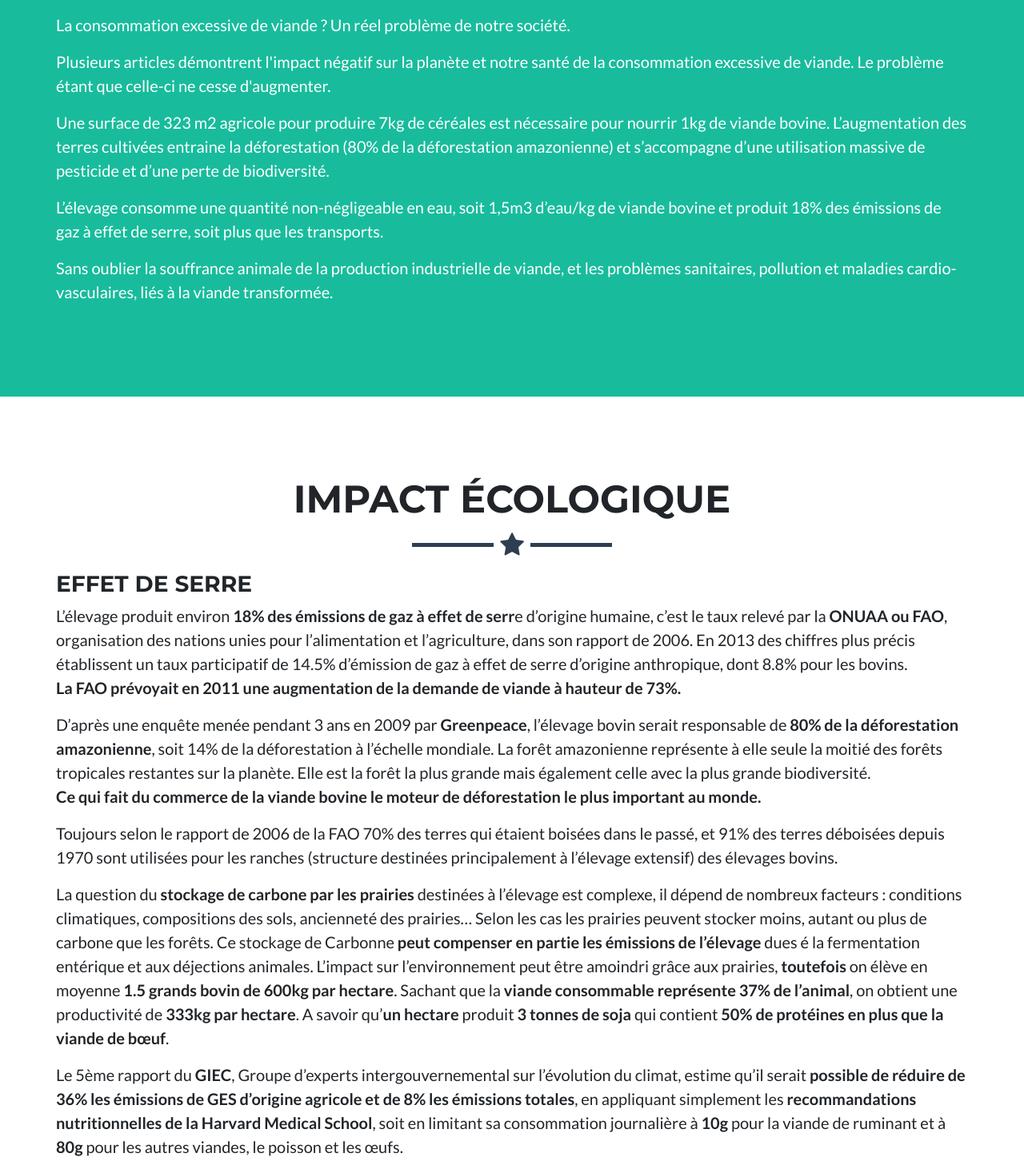
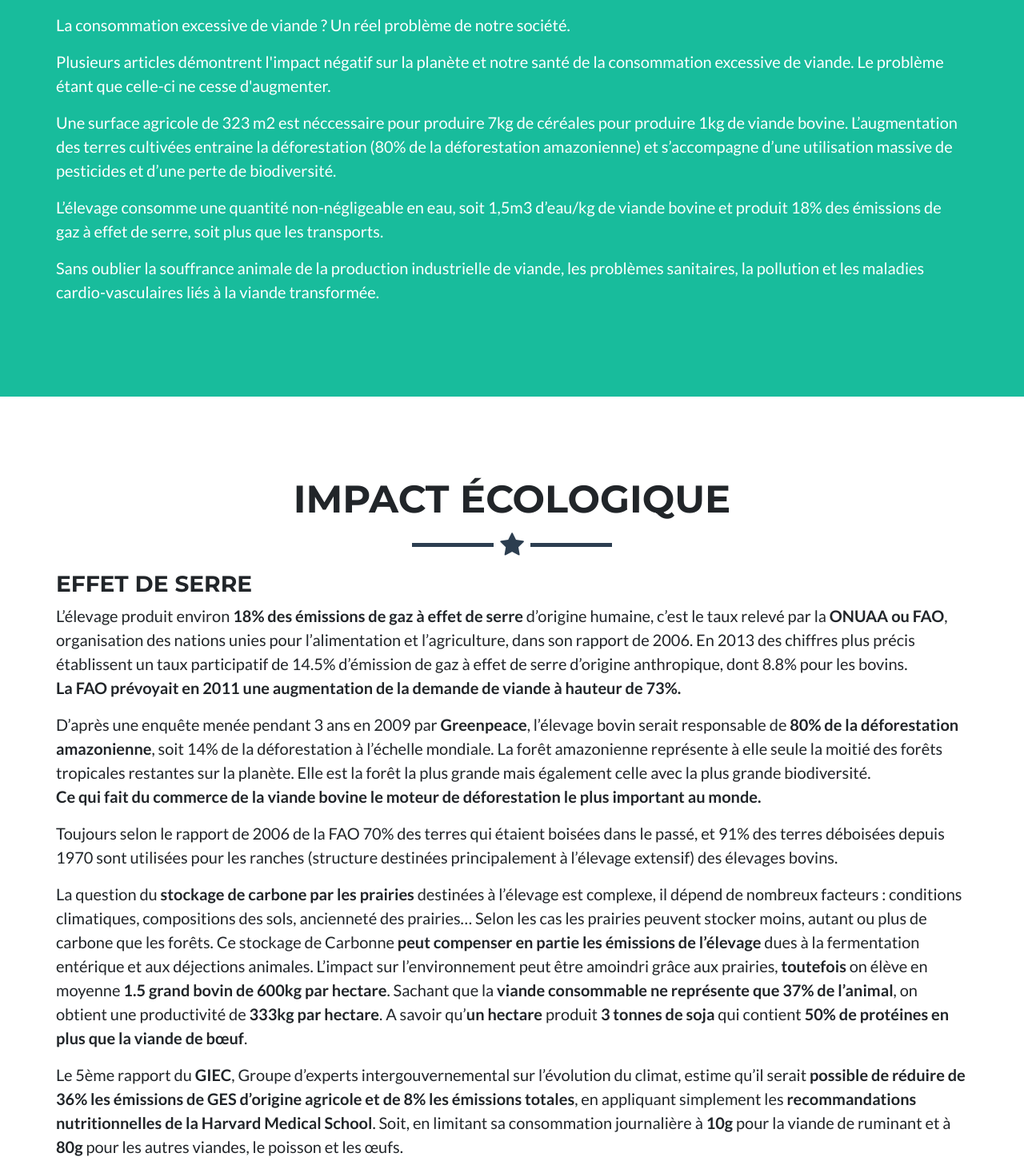
Before and after one commit to heig-vd-tweb2017/digital-story-telling-client, a plain HTML site: page src/index.html in a window 1280 px wide. Shown: the part 1501-2953 px from the top of the page at 80% size. Drawn offline with Linux system fonts and the light colour scheme.

Commit message:
Correction sur Effet de serre

```diff
--- a/src/index.html
+++ b/src/index.html
@@ -96,15 +96,15 @@
               Plusieurs articles démontrent l'impact négatif sur la planète et notre santé de la consommation excessive de viande.
                Le problème étant que celle-ci ne cesse d'augmenter.
             </p><p>
-              Une surface de 323 m2 agricole pour produire 7kg de céréales est nécessaire pour nourrir 1kg de viande bovine.
+              Une surface agricole de 323 m2 est néccessaire pour produire 7kg de céréales pour produire 1kg de viande bovine.
                L’augmentation des terres cultivées entraine la déforestation (80% de la déforestation amazonienne) et s’accompagne
-                d’une utilisation massive de pesticide et d’une perte de biodiversité.
+               d’une utilisation massive de pesticides et d’une perte de biodiversité.
             </p><p>
               L’élevage consomme une quantité non-négligeable en eau, soit 1,5m3 d’eau/kg de viande bovine et produit 18% des émissions
               de gaz à effet de serre, soit plus que les transports.
             </p><p>
-              Sans oublier la souffrance animale de la production industrielle de viande, et les problèmes sanitaires, pollution et
-               maladies cardio-vasculaires, liés à la viande transformée.
+              Sans oublier la souffrance animale de la production industrielle de viande, les problèmes sanitaires, la pollution et les
+               maladies cardio-vasculaires liés à la viande transformée.
             </p>
 
         </div>
@@ -119,7 +119,7 @@
         <div class="row">
             <h3>Effet de serre</h3>
             <p>
-              L’élevage produit environ <b>18% des émissions de gaz à effet de serr</b>e d’origine humaine, c’est le taux relevé par la <b>ONUAA ou FAO</b>,
+              L’élevage produit environ <b>18% des émissions de gaz à effet de serre</b> d’origine humaine, c’est le taux relevé par la <b>ONUAA ou FAO</b>,
               organisation des nations unies pour l’alimentation et l’agriculture, dans son rapport de 2006. En 2013 des chiffres plus précis
               établissent un taux participatif de 14.5% d’émission de gaz à effet de serre d’origine anthropique, dont 8.8% pour les bovins.<br>
               <b>La FAO prévoyait en 2011 une augmentation de la demande de viande à hauteur de 73%.</b>
@@ -134,14 +134,14 @@
            </p><p>
               La question du <b>stockage de carbone par les prairies</b> destinées à l’élevage est complexe, il dépend de nombreux facteurs : conditions
               climatiques, compositions des sols, ancienneté des prairies… Selon les cas les prairies peuvent stocker moins, autant ou plus de carbone
-              que les forêts. Ce stockage de Carbonne <b>peut compenser en partie les émissions de l’élevage</b> dues é la fermentation entérique et aux
-              déjections animales. L’impact sur l’environnement peut être amoindri grâce aux prairies, <b>toutefois</b> on élève en moyenne <b>1.5 grands bovin
-              de 600kg par hectare</b>. Sachant que la <b>viande consommable représente 37% de l’animal</b>, on obtient une productivité de <b>333kg par hectare</b>.
+              que les forêts. Ce stockage de Carbonne <b>peut compenser en partie les émissions de l’élevage</b> dues à la fermentation entérique et aux
+              déjections animales. L’impact sur l’environnement peut être amoindri grâce aux prairies, <b>toutefois</b> on élève en moyenne <b>1.5 grand bovin
+              de 600kg par hectare</b>. Sachant que la <b>viande consommable ne représente que 37% de l’animal</b>, on obtient une productivité de <b>333kg par hectare</b>.
               A savoir qu’<b>un hectare</b> produit <b>3 tonnes de soja</b> qui contient <b>50% de protéines en plus que la viande de bœuf</b>.
            </p><p>
               Le 5ème rapport du <b>GIEC</b>, Groupe d’experts intergouvernemental sur l’évolution du climat, estime qu’il serait <b>possible de réduire de 36% les
               émissions de GES d’origine agricole et de 8% les émissions totales</b>, en appliquant simplement les <b>recommandations nutritionnelles de la Harvard
-              Medical School</b>, soit en limitant sa consommation journalière à <b>10g</b> pour la viande de ruminant et à <b>80g</b> pour les autres viandes, le poisson et les œufs.
+              Medical School</b>. Soit, en limitant sa consommation journalière à <b>10g</b> pour la viande de ruminant et à <b>80g</b> pour les autres viandes, le poisson et les œufs.
           </p><p>
               Une étude britannique a évalué que les <b>végétaliens émettait 2.5 fois moins de GES</b> que les omnivores consommant 100g de viande par jour
            </p>
```
